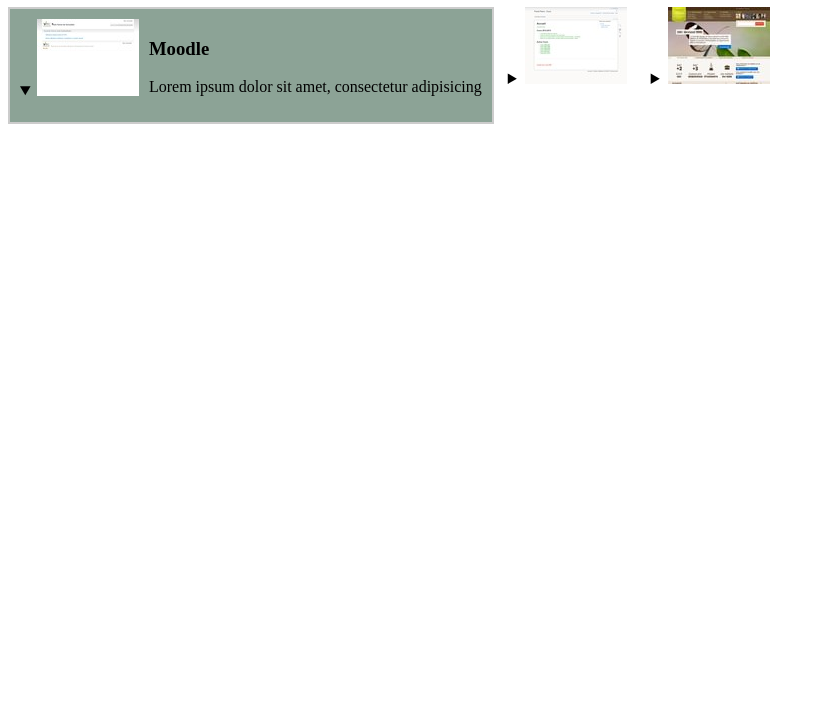
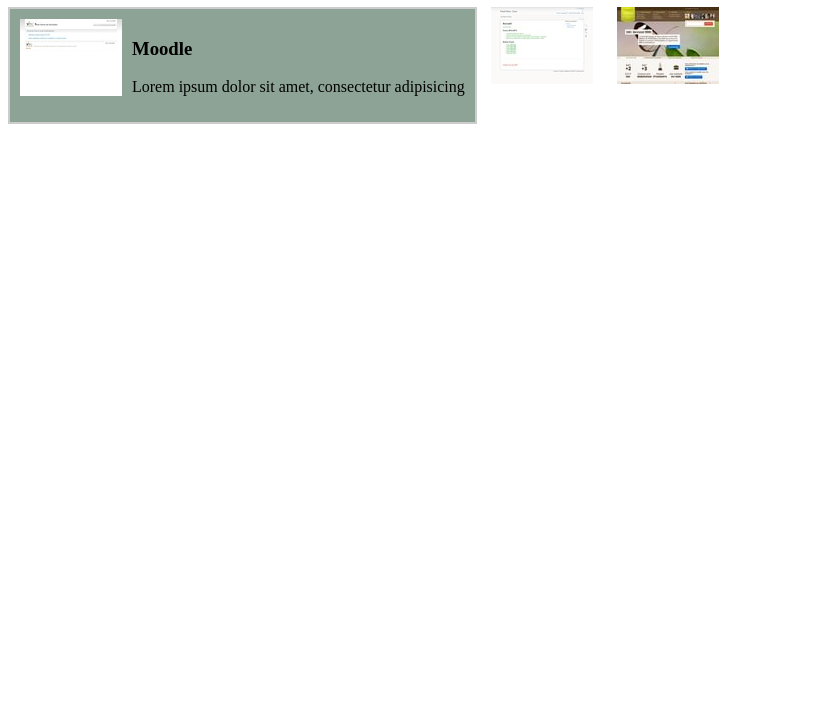
Before and after one commit to MMI-NFC-2026/sae105-r112-tp4-lornithor1k, a plain HTML site: page index.html in a window 1280 px wide. Shown: the part 73-800 px from the top of the page, without its empty margins (0-825 px from the left). Drawn offline with Linux system fonts and the light colour scheme.

Commit message:
plus de Marker

```diff
--- a/src/css/components/accordeon.css
+++ b/src/css/components/accordeon.css
@@ -11,3 +11,6 @@ details {
     gap: 10px;
     margin-right: 10px;
 }
+summary {
+    list-style: none
+}
```
